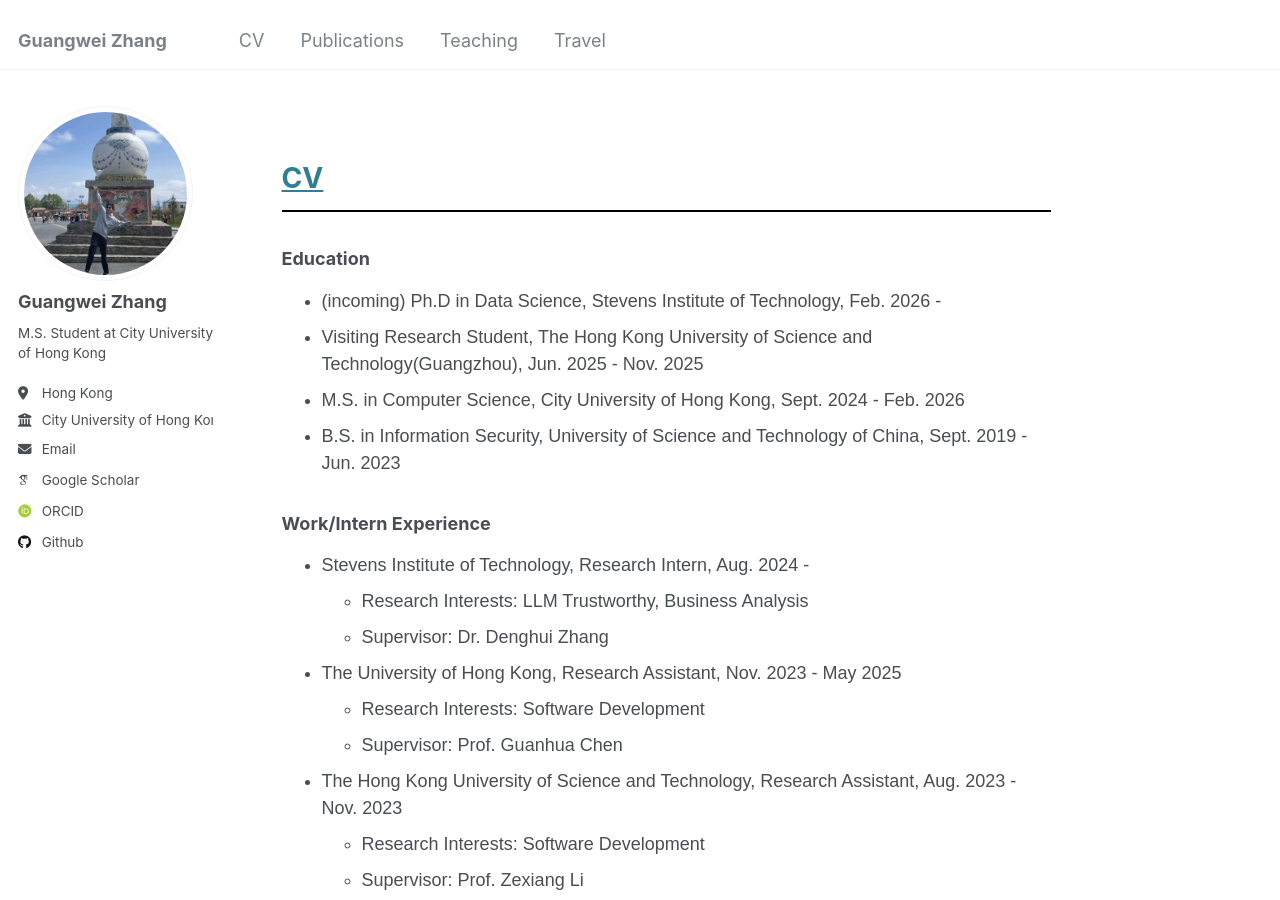
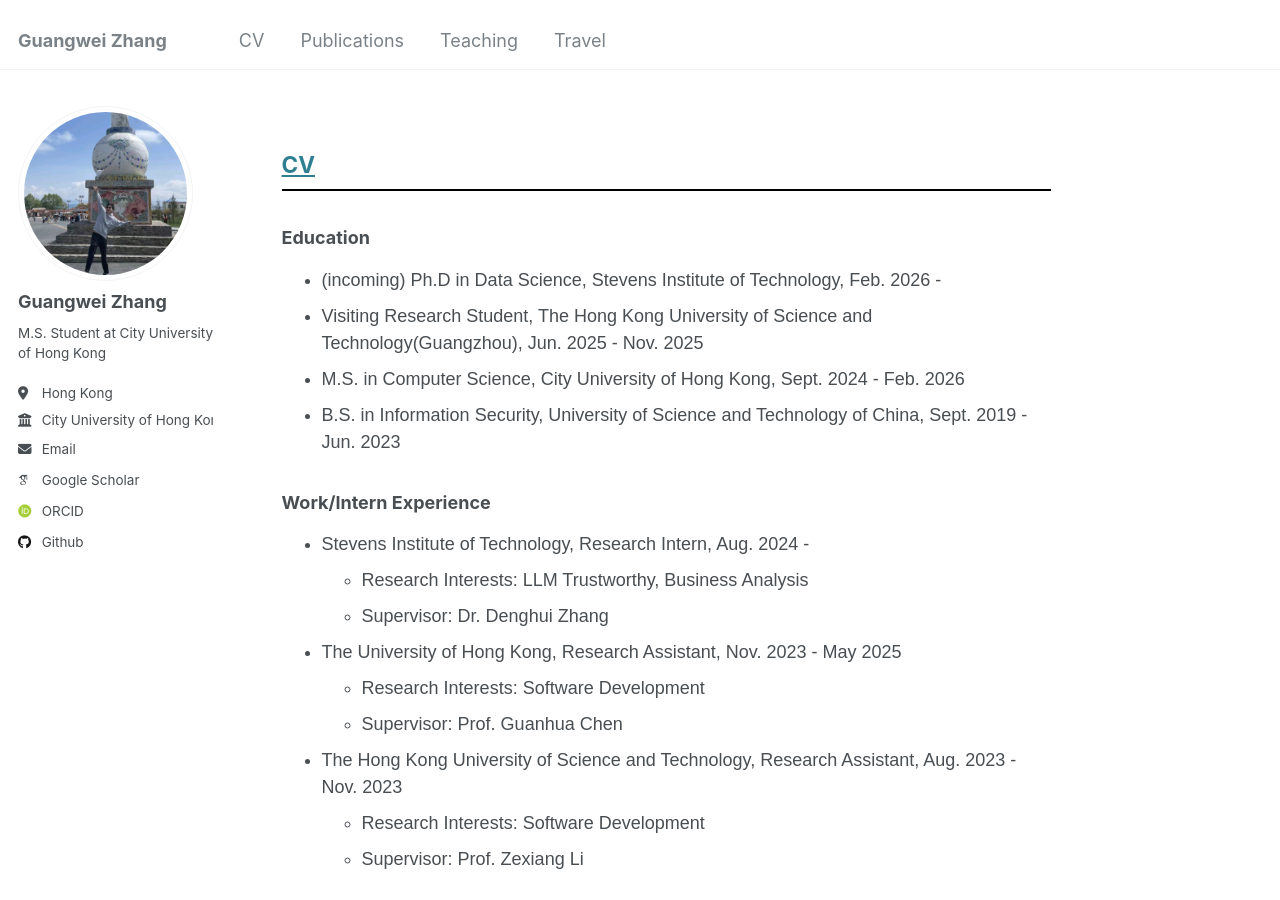
Before and after one commit to changhu73/changhu73.github.io, a Jekyll site: the page built from index.md, in a window 1280 px wide and 900 px high. Built offline with Jekyll 4.4.1, drawn with Linux system fonts in a browser that asks for light colours; some web fonts are replaced.

Commit message:
Update index.md

```diff
--- a/index.md
+++ b/index.md
@@ -25,9 +25,9 @@
   {% if p %}
     <section id="{{ item.title | slugify }}" class="page-summary" style="margin-bottom: 3em;">
 
-      <h1 style="border-bottom: 2px solid #000; padding-bottom: 0.5em; margin-top: 2em;">
+      <h2 style="border-bottom: 2px solid #000; padding-bottom: 0.5em; margin-top: 2em;">
         <a href="{{ p.url | relative_url }}">{{ p.title }}</a>
-      </h1>
+      </h2>
 
       <div class="page-content">
         {{ p.content | remove: '<h2>' | remove: '</h2>' }}
```
